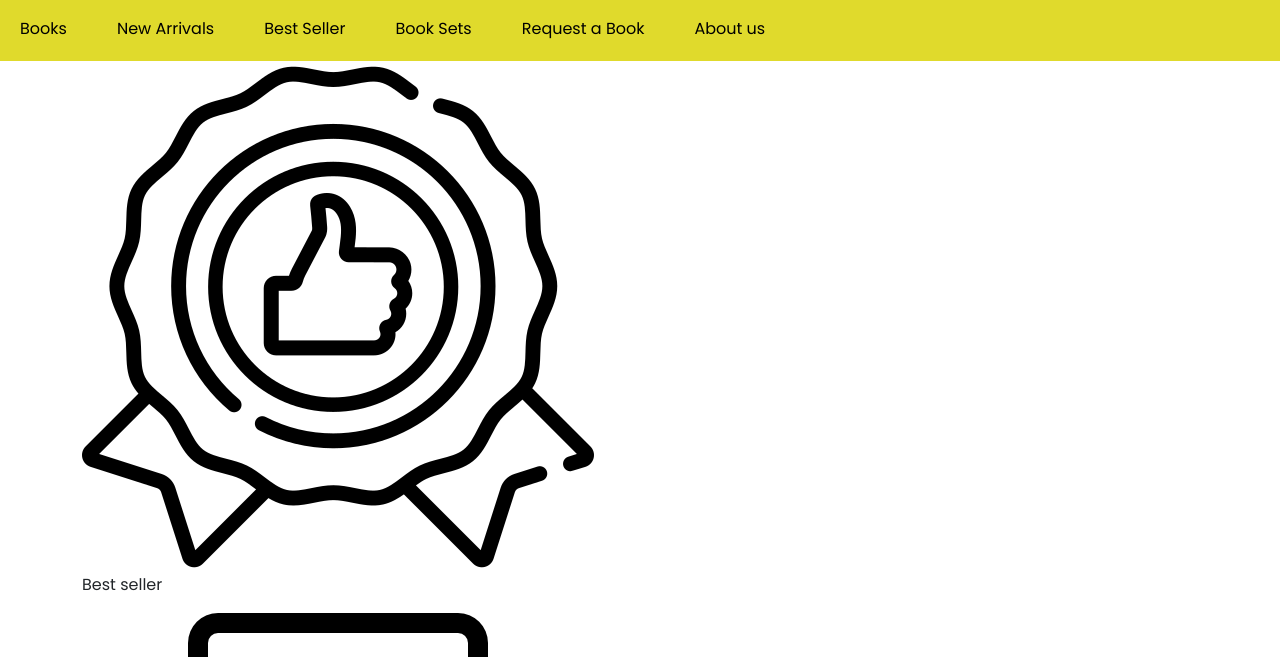
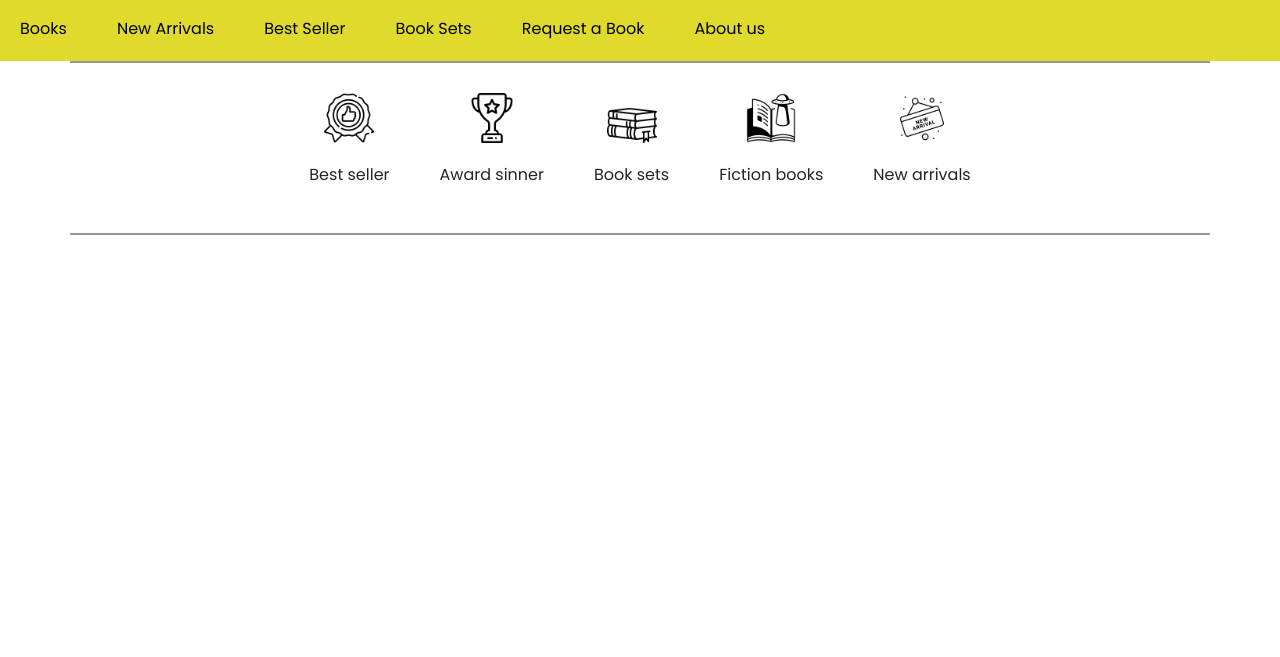
Before and after one commit to TheMohit2003/Books, a plain HTML site: page index.html in a window 1280 px wide. Shown: the part 99-756 px from the top of the page. Drawn offline with nearby package versions, Linux system fonts and the light colour scheme.

Commit message:
styles for feature section

```diff
--- a/styles/styles.css
+++ b/styles/styles.css
@@ -85,18 +85,51 @@ a:hover{
     color: red;
 }
 
-/* <!-- section2 : carousel styles-->
+/* <!-- section2 : carousel styles--> */
 
-<!-- section 3 : features  styles-->
+/* <!-- section 3 : features  styles--> */
 
-<!-- section 4 : best seller styles -->
+.feature-box{
+    display: flex;
+    flex-direction: row;
+    justify-content:center;
+    flex-wrap: wrap;
+    border: solid 2px #989595;
+    border-left: none;
+    border-right: none;
 
-<!-- section 5 new arrivals styles -->
+}
 
-<!-- section 6 : sale section styles -->
 
-<!-- section 7 : bookset section styles -->
 
-<!-- section 8 : author carousel  styles -->
+.feature-box .feature-element{
+    display: block;
+    margin-top: 30px;
+    margin-left: 25px;
+    margin-right: 25px;
+    margin-bottom: 30px;
+    text-align: center;
+}
 
-<!-- section 9 : footer styles  --> */
+.feature-box .feature-element img{
+    height: 50px;
+    width: 50px;
+    margin-bottom: 20px;
+}
+
+.feature-box .feature-element img:hover{
+    cursor: pointer;
+}
+
+
+/* <!-- section 4 : best seller styles --> */
+
+/* <!-- section 5 new arrivals styles --> */
+
+/* <!-- section 6 : sale section styles --> */
+
+/* <!-- section 7 : bookset section styles --> */
+
+/* <!-- section 8 : author carousel  styles --> */
+
+/* <!-- section 9 : footer styles  -->  */
```
